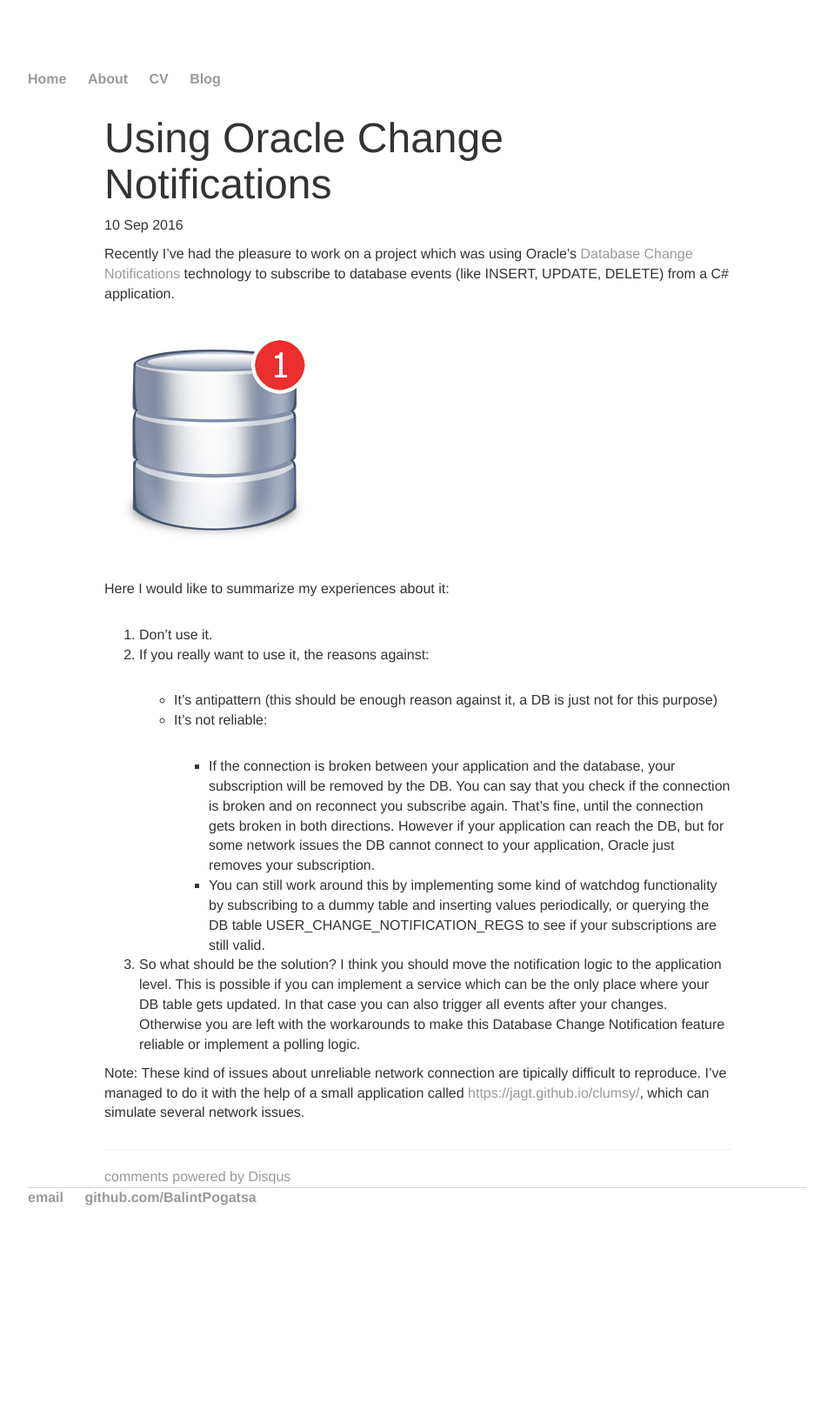
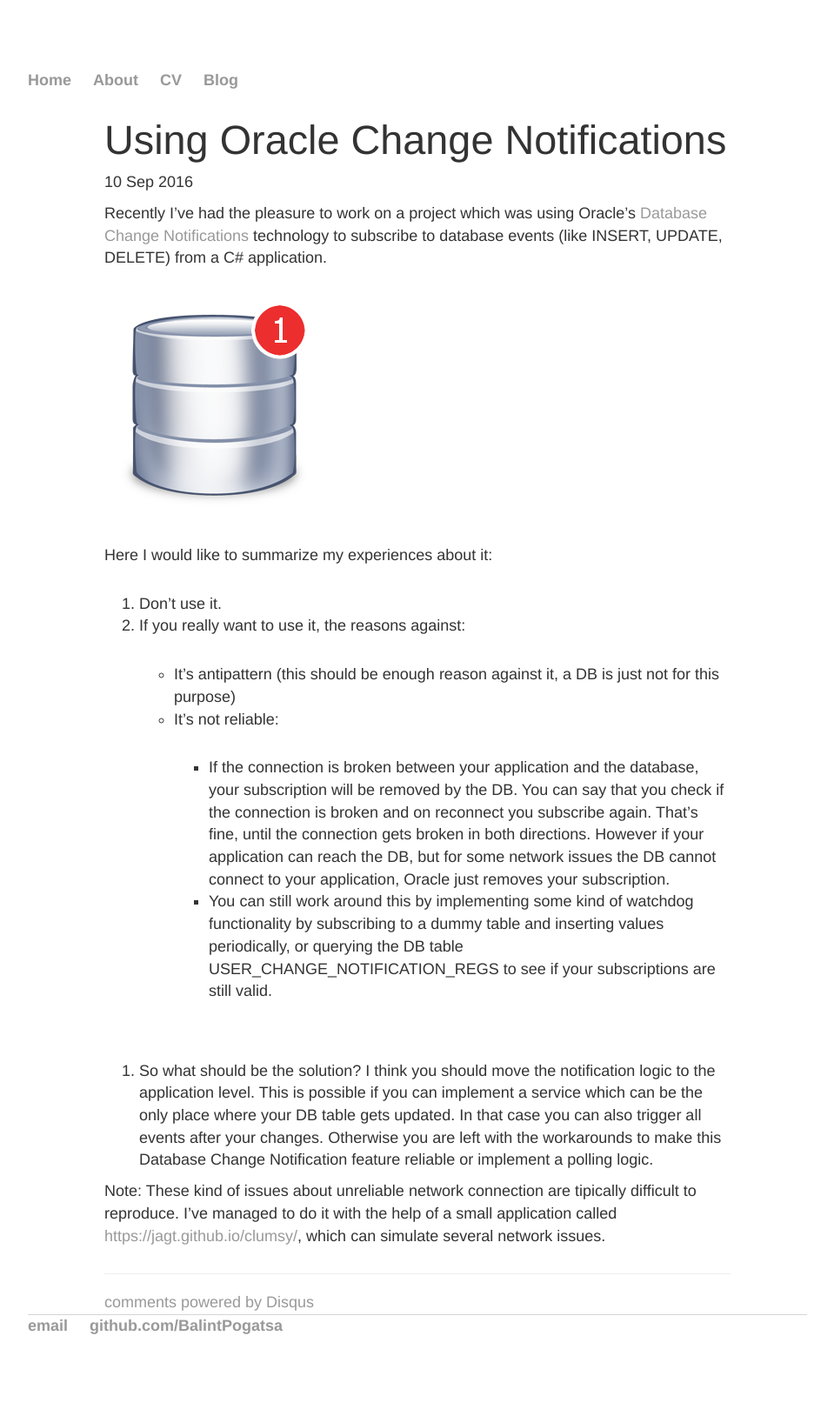
Before and after one commit to BalintPogatsa/BalintPogatsa.github.io, a Jekyll site: the page built from _posts/2016-09-10-using-oracle-change-notifications.md, in a window 1280 px wide. Shown: the whole page at 87% size, without its empty margins (160-1119 px from the left). Built offline with Jekyll 4.4.1, drawn with Linux system fonts in a browser that asks for light colours; comment, search, counter and statistics services are not loaded; before the commit the page ends 1479 px from its top, so only the background shows below that.

Commit message:
no message

```diff
--- a/_posts/2016-09-10-using-oracle-change-notifications.md
+++ b/_posts/2016-09-10-using-oracle-change-notifications.md
@@ -19,6 +19,7 @@ Here I would like to summarize my experiences about it:
           * If the connection is broken between your application and the database, your subscription will be removed by the DB. You can say that you check if the connection is broken and on reconnect you subscribe again. That's fine, until the connection gets broken in both directions. However if your application can reach the DB, but for some network issues the DB cannot connect to your application, Oracle just removes your subscription.
           * You can still work around this by implementing some kind of watchdog functionality by subscribing to a dummy table and inserting values periodically, or querying the DB table USER_CHANGE_NOTIFICATION_REGS to see if your subscriptions are still valid.
 
+<br/>
 3. So what should be the solution? I think you should move the notification logic to the application level. This is possible if you can implement a service which can be the only place where your DB table gets updated. In that case you can also trigger all events after your changes. Otherwise you are left with the workarounds to make this Database Change Notification feature reliable or implement a polling logic.
 
 Note: These kind of issues about unreliable network connection are tipically difficult to reproduce. I've managed to do it with the help of a small application called [https://jagt.github.io/clumsy/](https://jagt.github.io/clumsy/ "clumsy"), which can simulate several network issues.
--- a/css/main.css
+++ b/css/main.css
@@ -1,5 +1,5 @@
 * {
-   font-size: 16px;
+   font-size: 18px;
 }
 
 body {
@@ -24,7 +24,7 @@ a:hover {
     text-decoration: underline;
 }
 h1 {
-    font-size: 3em;
+    font-size: 2.6em;
     font-family:'Helvetica', 'Arial', 'Sans-Serif';
 }
 p {
```
